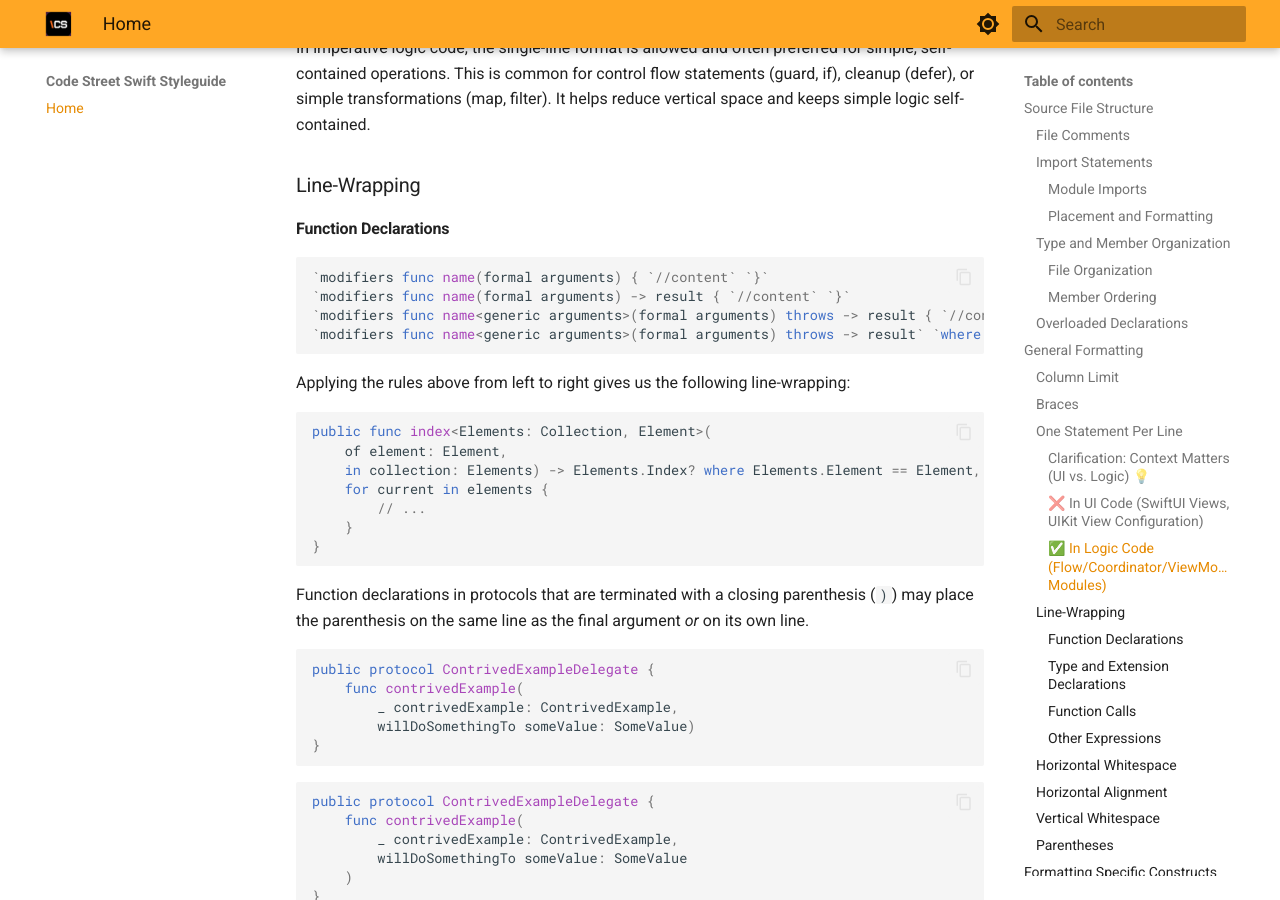
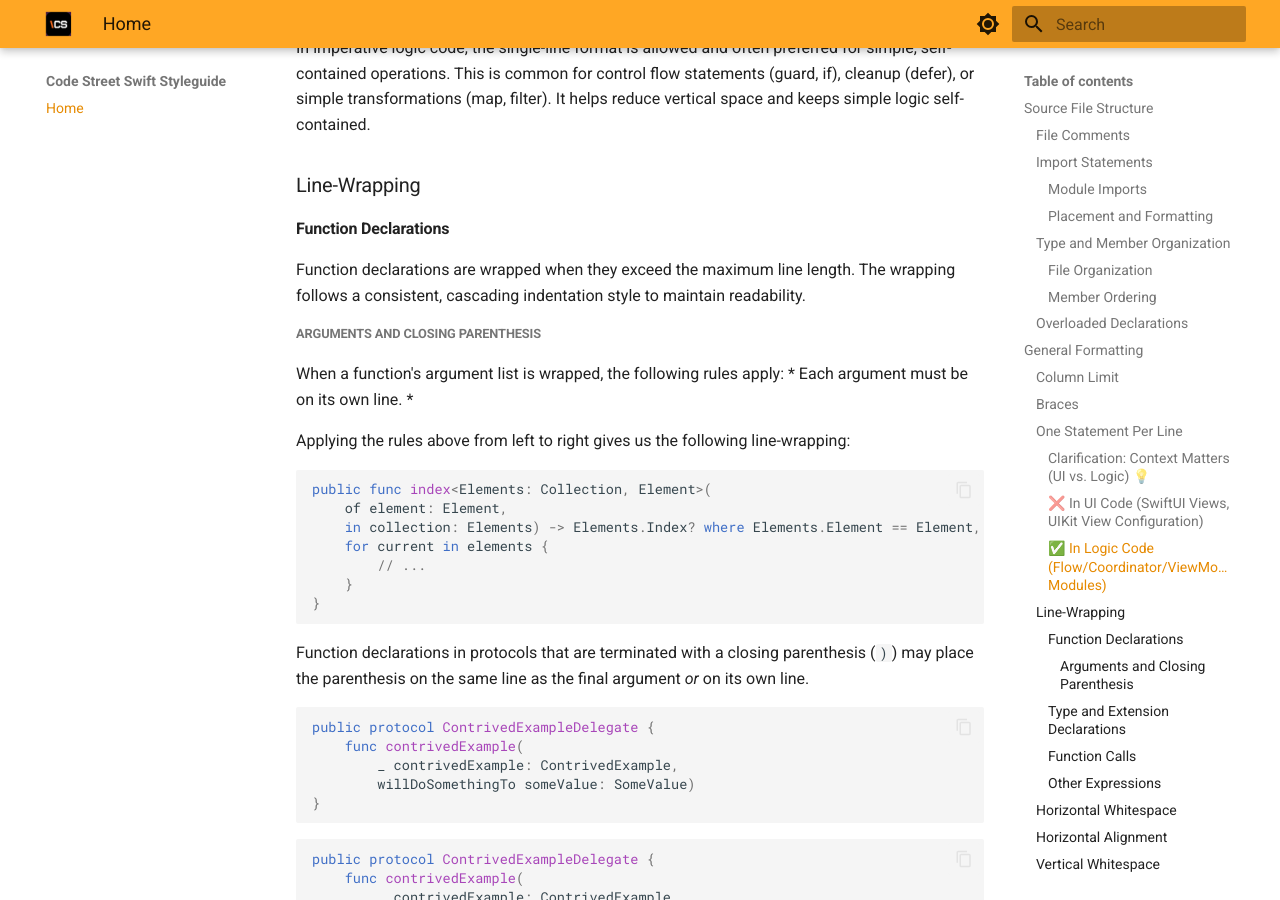
Before and after one commit to Lamass566/styleguide, an MkDocs documentation site: the page built from docs/index.md, in a window 1280 px wide and 900 px high, scrolled down 3546 px. Built offline with MkDocs 1.6.1 and Material for MkDocs 9.7.7, drawn with Linux system fonts in a browser that asks for light colours.

Commit message:
Update index.md

````diff
--- a/docs/index.md
+++ b/docs/index.md
@@ -121,12 +121,12 @@ In imperative logic code, the single-line format is allowed and often preferred
 
 ### Line-Wrapping
 #### Function Declarations
-```swift
-`modifiers func name(formal arguments) { `//content` `}`
-`modifiers func name(formal arguments) -> result { `//content` `}`
-`modifiers func name<generic arguments>(formal arguments) throws -> result { `//content` `}`
-`modifiers func name<generic arguments>(formal arguments) throws -> result` `where` `generic constraints { `//content` `}`
-```
+Function declarations are wrapped when they exceed the maximum line length. The wrapping follows a consistent, cascading indentation style to maintain readability.
+
+##### Arguments and Closing Parenthesis
+When a function's argument list is wrapped, the following rules apply:
+* Each argument must be on its own line.
+*
 
 Applying the rules above from left to right gives us the following line-wrapping:
 ```swift
````
